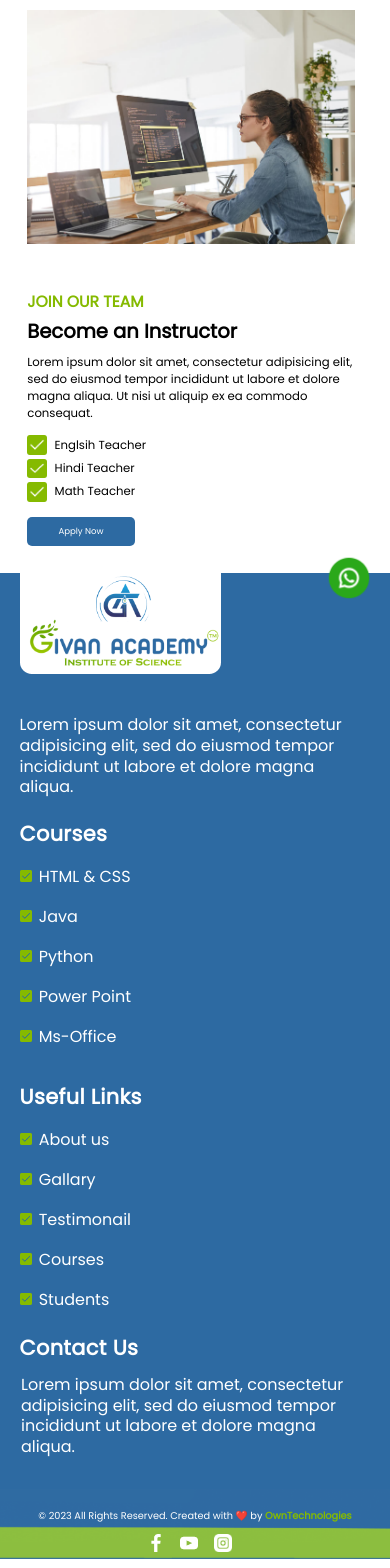
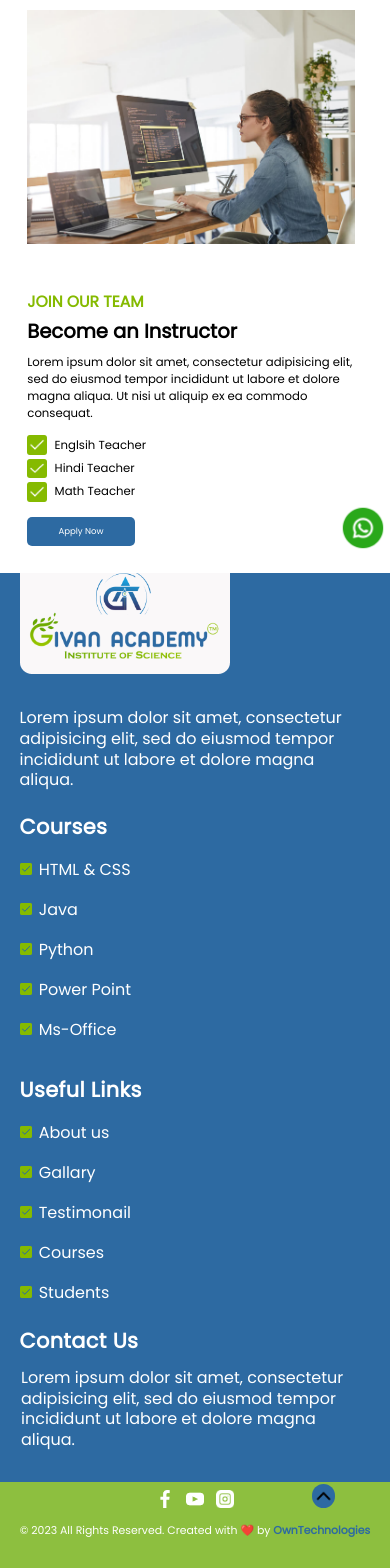
Before and after one commit to OwnTechnologiesClients/Givan-Academy-Frontend, a React (Vite) app: page /apply in a window 390 px wide. Shown: the part 218-1786 px from the top of the page. Built offline with nearby package versions, Linux system fonts and the light colour scheme.

Commit message:
all changes done

```diff
--- a/index.html
+++ b/index.html
@@ -4,7 +4,7 @@
     <meta charset="UTF-8" />
     <link rel="icon" type="image/svg+xml" href="/src/assets/icons/icon.ico" />
     <meta name="viewport" content="width=device-width, initial-scale=1.0" />
-    <title>IVAN ACADEMY</title>
+    <title>GIVAN ACADEMY</title>
   </head>
   <body>
     <div id="root"></div>
--- a/src/components/footer/Footer.jsx
+++ b/src/components/footer/Footer.jsx
@@ -1,6 +1,6 @@
 import React from "react";
 import "./footer.scss";
-import HeaderBG from "../../assets/header-bg.png";
+import down from "../../assets/icons/down.png";
 import Headerlogo from "../../assets/headerlogo.png";
 import Logo from "../../assets/icons/logo.png";
 import fbicon from "../../assets/icons/facebook.png";
@@ -17,7 +17,7 @@ const Footer = () => {
           <div className="details">
             <div className="footer-logo-img">
               <div className="footer-bg">
-                <img  src={HeaderBG} alt="" />
+                <div className="header-bg"></div>
               </div>
               <div className="footer-logo-bg">
                 <img src={Headerlogo} alt="" />
@@ -102,13 +102,16 @@ const Footer = () => {
         </div>
         <div className="footer-container-2">
           <div className="footer-logo-text">
-            <div className="footer-logo">
-              <div className="footer-bg-img">
-               {/* <img src={HeaderBG} alt="" /> */}
-              </div>
-              <div className="footer-logo-bg">
-               {/*<img src={Headerlogo} alt="" /> */}
-              </div>
+            <div className="footer-icon">
+              <a href="https://www.facebook.com" target="_blank">
+                <img src={fbicon} width={"18vw"} alt="" />
+              </a>
+              <a href="https://www.youtube.com" target="_blank">
+                <img src={yticon} width={"18vw"} alt="" />
+              </a>
+              <a href="https://www.instagram.com" target="_blank">
+                <img src={igicon} width={"18vw"} alt="" />
+              </a>
             </div>
 
             <div className="footer-text">
@@ -120,16 +123,13 @@ const Footer = () => {
               </p>
             </div>
 
-            <div className="footer-icon">
-              <a href="https://www.facebook.com" target="_blank">
-                <img src={fbicon} width={"18vw"} alt="" />
-              </a>
-              <a href="https://www.youtube.com" target="_blank">
-                <img src={yticon} width={"18vw"} alt="" />
-              </a>
-              <a href="https://www.instagram.com" target="_blank">
-                <img src={igicon} width={"18vw"} alt="" />
-              </a>
+            <div className="smooth-up">
+              <div
+                className="up"
+                onClick={() => window.scrollTo({ top: 0, behavior: "smooth" })}
+              >
+                <img src={down} alt="" />
+              </div>
             </div>
           </div>
         </div>
--- a/src/components/footer/footer.scss
+++ b/src/components/footer/footer.scss
@@ -1,7 +1,7 @@
 @import url("https://fonts.googleapis.com/css2?family=Inter:wght@200;500&family=Poppins:wght@300&display=swap");
 
 .footer {
-  background-color: #2D6AA2;
+  background-color: #2d6aa2;
   display: flex;
   flex-direction: column;
   overflow: hidden;
@@ -21,11 +21,11 @@
           position: relative;
           bottom: 5vw;
 
-
-          img {
+          .header-bg {
+            background-color: #faf8f9;
             border-radius: 1vw;
-            height: 9.4vw;
-
+            height: 9.5vw;
+            width: 16.5vw;
           }
         }
         .footer-logo-bg {
@@ -35,7 +35,6 @@
 
           img {
             height: 3vw;
-
           }
         }
         .ft-logo {
@@ -118,15 +117,13 @@
   }
 
   .footer-container-2 {
-    background-image: url("../../assets/headerline.png");
-    height: 5.5vw;
+    background-color: #8dbf3f;
+    height: 3.5vw;
     width: 100%;
-    background-size: cover;
-    background-position: center center;
-    background-repeat: no-repeat;
     .footer-logo-text {
       padding: 0vw 6vw;
       display: flex;
+      align-items: center;
       flex-direction: row;
       justify-content: space-between;
 
@@ -151,21 +148,30 @@
           color: white;
           font-size: 1.1vw;
           span {
-            color: #85ba00;
+            color: #2d6aa2;
             font-weight: 700;
           }
         }
       }
       .footer-icon {
-        margin-right: 3vw;
         img {
-          margin: 0 1vw;
-          margin-top: 0.6vw;
-
+          margin: 0 0.8vw;
+          margin-top: 1vw;
 
           &:hover {
             cursor: pointer;
           }
+        }
+      }
+
+      .smooth-up {
+        .up {
+          background-color: #2d6aa2;
+          height: 2vw;
+          cursor: pointer;
+          display: flex;
+          justify-content: center;
+          border-radius: 100%;
         }
       }
     }
@@ -185,9 +191,10 @@
             position: relative;
             bottom: 10vw;
 
-            img {
+            .header-bg {
               border-radius: 3vw;
               height: 31vw;
+              width: 54vw;
             }
           }
           .footer-logo-bg {
@@ -257,37 +264,43 @@
       }
     }
     .footer-container-2 {
-      background-image: url("../../assets/headerline.png");
-      height: 18vw;
+      background-color: #8dbf3f;
+      height: 22vw;
       width: 100%;
-      background-size: cover;
-      background-position: center center;
-      background-repeat: no-repeat;
 
       .footer-logo-text {
-        padding: 5vw 6vw;
+        padding: 1vw ;
         display: flex;
         flex-direction: column;
         align-items: center;
         justify-content: center;
-        gap: 2.2vw;
+        gap: 2vw;
 
-        .footer-logo {
-          display: none;
+        .footer-icon {
+          display: flex;
+          flex-direction: row;
+          gap: 1.5vw;
         }
         .footer-text {
           p {
             color: #fff;
-            font-size: 2.5vw;
+            font-size: 2.8vw;
             margin-top: 0vw;
           }
         }
-        .footer-icon {
-          display: flex;
-          flex-direction: row;
-          justify-content: end;
-          gap: 2vw;
+
+        .smooth-up {
+          .up {
+            height: 6vw;
+            cursor: pointer;
+            position: relative;
+            display: flex;
+            bottom: 16vw;
+            left: 33vw;
+            border-radius: 100%;
+          }
         }
+
       }
     }
   }
--- a/src/components/header/Header.scss
+++ b/src/components/header/Header.scss
@@ -7,7 +7,7 @@
     background-repeat: no-repeat;
 
     .header-logo-icon {
-      padding: 0vw 7vw;
+      padding: 0vw 10vw;
       display: flex;
       flex-direction: row;
       justify-content: space-between;
@@ -53,10 +53,11 @@
       .header-logo-icon {
         display: flex;
         flex-direction: row;
-        padding: 0vw 8vw;
+        padding: 0vw 14vw;
         justify-content: space-between;
 
         .header-logo {
+
           .header-bg-img {
             img {
               height: 10vw;
--- a/src/components/instructors/instructors.scss
+++ b/src/components/instructors/instructors.scss
@@ -3,6 +3,22 @@
 .instructor-section {
   padding: 7vw;
   background-color: #faf8f9;
+  .slick-prev:before {
+    content: "←";
+    color: black;
+    font-size: 1.5vw;
+    position: relative;
+    bottom: 2vw;
+
+  }
+
+  .slick-next:before {
+    content: "→";
+    color: black;
+    font-size: 1.5vw;
+    position: relative;
+    bottom: 2vw;
+  }
 
   .text-section {
     display: flex;
@@ -43,9 +59,9 @@
   }
 
   .img-section {
-    display: flex;
-    flex-direction: row;
-    justify-content: space-between;
+    // display: flex;
+    // flex-direction: row;
+    // justify-content: space-between;
     .content-part {
       display: flex;
       flex-direction: column;
--- a/src/components/whatsappIcon/WhatsappIcon.scss
+++ b/src/components/whatsappIcon/WhatsappIcon.scss
@@ -1,8 +1,8 @@
 .whatsapp-icon {
   position: fixed;
   z-index: 10001;
-  bottom: 20px;
-  right: 20px;
+  bottom: 70px;
+  right: 6px;
   color: #fff;
   padding: .1vw;
   cursor: pointer;
```
Also changed, not shown: src/components/instructors/Instructors.jsx (+51 -59 lines), src/assets/icons/down.png (added).
